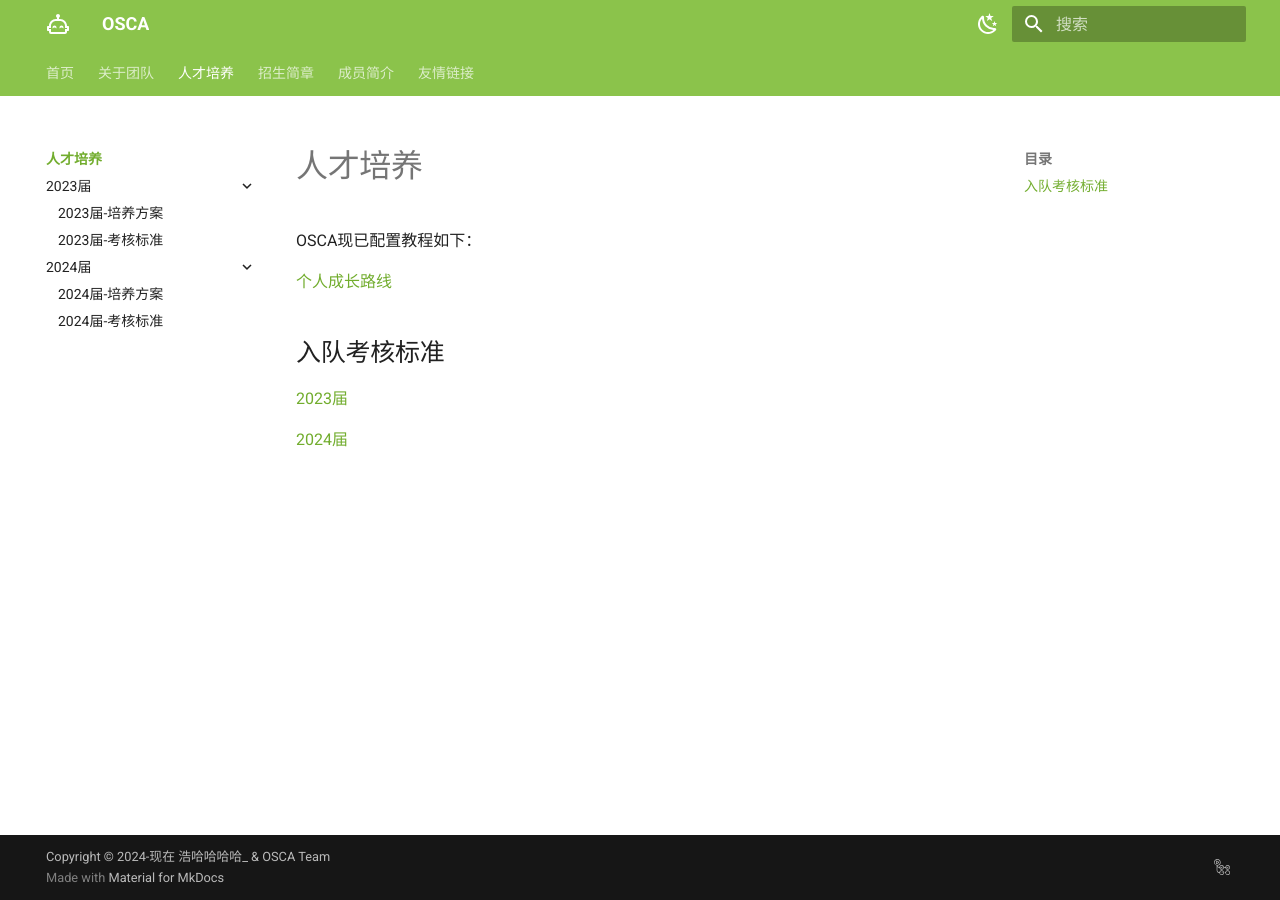
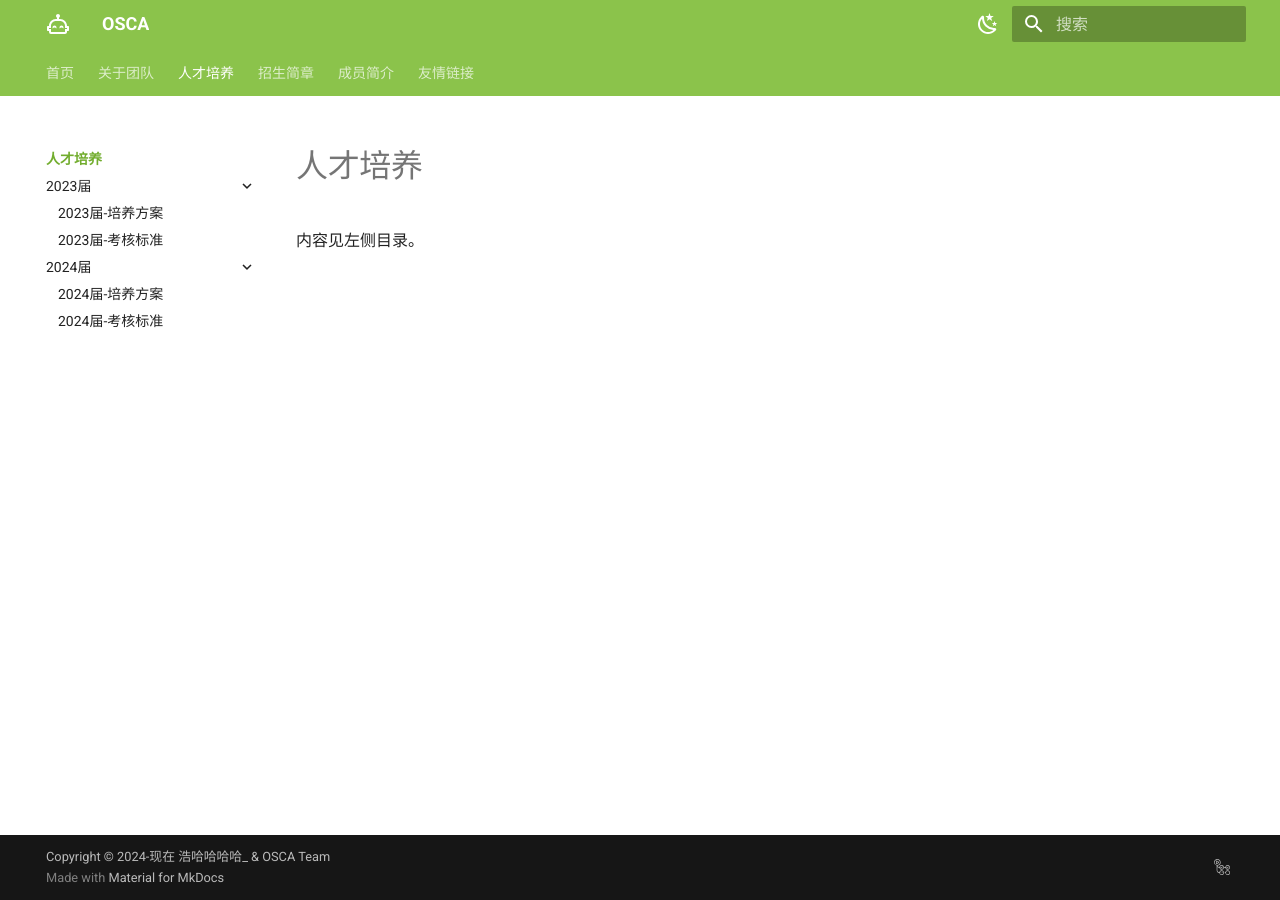
Before and after one commit to Haohahahaha/OSCA, an MkDocs documentation site: the page built from docs/guide/index.md, in a window 1280 px wide. Built offline with MkDocs 1.6.1 and Material for MkDocs 9.7.7, drawn with Linux system fonts in a browser that asks for light colours.

Commit message:
2024-06-25_20:47:49 update

```diff
--- a/docs/guide/index.md
+++ b/docs/guide/index.md
@@ -1,11 +1,3 @@
 # 人才培养
 
-OSCA现已配置教程如下：
-
-[个人成长路线](./guide.md)
-
-## 入队考核标准
-
-[2023届](./assessment-2023.md)
-
-[2024届](./assessment-2024.md)
+内容见左侧目录。
```
